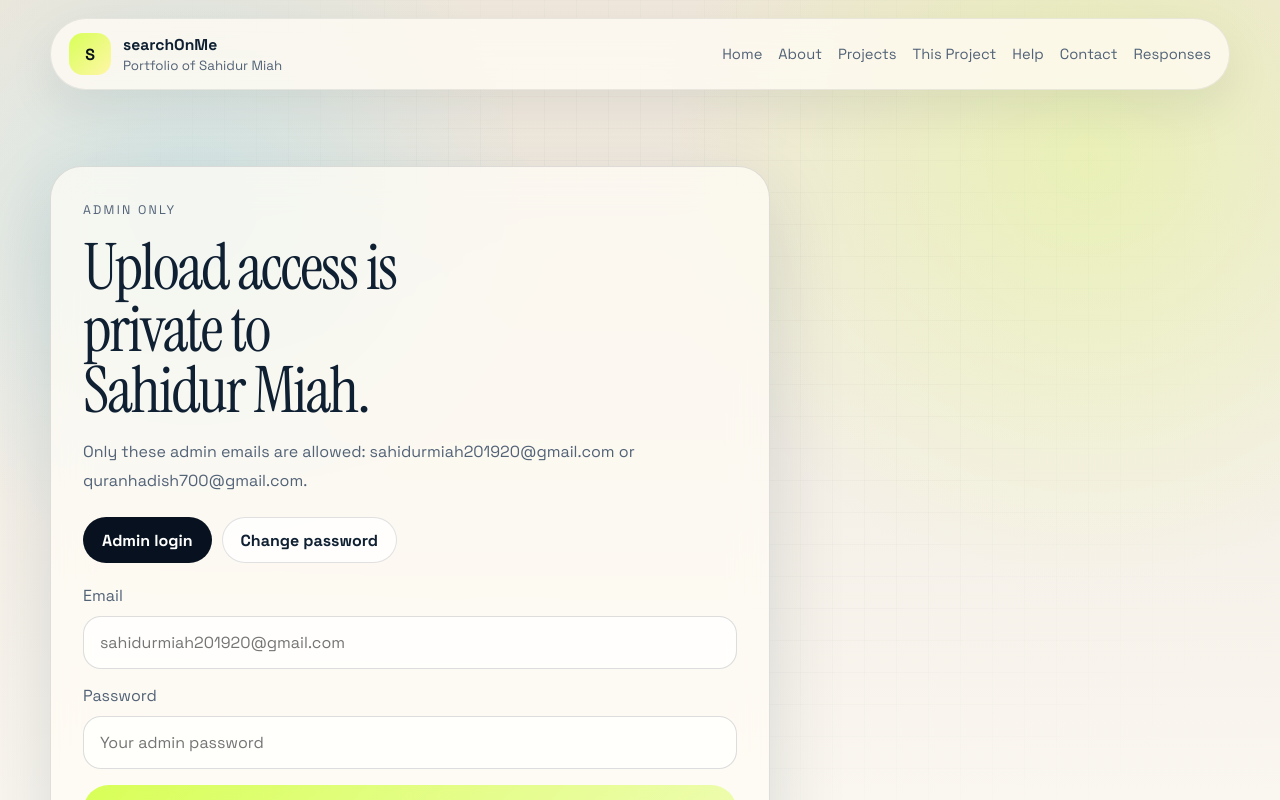
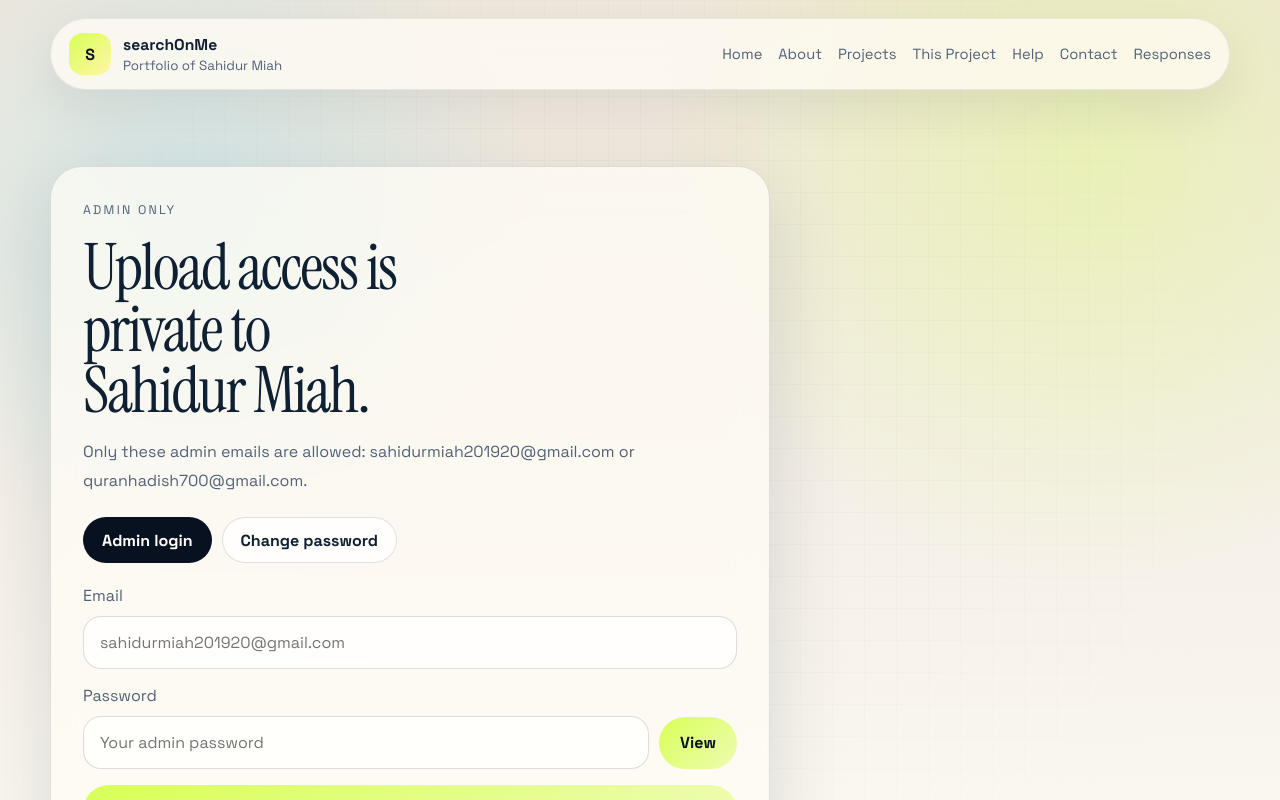
Before and after one commit to Code-Master20/searchOnMe, a React (Vite) app in the folder client/: page /admin/login in a window 1280 px wide. Shown: the top 800 px of the page. Built offline with nearby package versions, Linux system fonts and the light colour scheme; no server answers.

Commit message:
Add password visibility controls for admin auth

```diff
--- a/client/src/pages/AdminLoginPage.jsx
+++ b/client/src/pages/AdminLoginPage.jsx
@@ -20,6 +20,11 @@ function AdminLoginPage() {
   const [status, setStatus] = useState("");
   const [isSubmitting, setIsSubmitting] = useState(false);
   const [isCheckingSession, setIsCheckingSession] = useState(true);
+  const [showPasswords, setShowPasswords] = useState({
+    login: false,
+    newPassword: false,
+    confirmPassword: false
+  });
 
   useEffect(() => {
     let isMounted = true;
@@ -208,6 +213,13 @@ function AdminLoginPage() {
     }
   };
 
+  const togglePasswordVisibility = (field) => {
+    setShowPasswords((current) => ({
+      ...current,
+      [field]: !current[field]
+    }));
+  };
+
   return (
     <section className={styles.section}>
       <div className={styles.panel}>
@@ -253,8 +265,9 @@ function AdminLoginPage() {
             {loginStep === "credentials" ? (
               <label>
                 <span>Password</span>
+                <div className={styles.passwordField}>
                   <input
-                  type="password"
+                    type={showPasswords.login ? "text" : "password"}
                     name="password"
                     placeholder="Your admin password"
                     value={loginForm.password}
@@ -262,6 +275,15 @@ function AdminLoginPage() {
                     disabled={isCheckingSession}
                     required
                   />
+                  <button
+                    type="button"
+                    className={styles.visibilityButton}
+                    onClick={() => togglePasswordVisibility("login")}
+                    disabled={isCheckingSession}
+                  >
+                    {showPasswords.login ? "Hide" : "View"}
+                  </button>
+                </div>
               </label>
             ) : (
               <label>
@@ -345,8 +367,9 @@ function AdminLoginPage() {
             </label>
             <label>
               <span>New password</span>
+              <div className={styles.passwordField}>
                 <input
-                type="password"
+                  type={showPasswords.newPassword ? "text" : "password"}
                   name="newPassword"
                   placeholder="At least 8 characters"
                   value={passwordResetForm.newPassword}
@@ -354,11 +377,21 @@ function AdminLoginPage() {
                   disabled={isCheckingSession}
                   required
                 />
+                <button
+                  type="button"
+                  className={styles.visibilityButton}
+                  onClick={() => togglePasswordVisibility("newPassword")}
+                  disabled={isCheckingSession}
+                >
+                  {showPasswords.newPassword ? "Hide" : "View"}
+                </button>
+              </div>
             </label>
             <label>
               <span>Confirm new password</span>
+              <div className={styles.passwordField}>
                 <input
-                type="password"
+                  type={showPasswords.confirmPassword ? "text" : "password"}
                   name="confirmPassword"
                   placeholder="Repeat the new password"
                   value={passwordResetForm.confirmPassword}
@@ -366,6 +399,15 @@ function AdminLoginPage() {
                   disabled={isCheckingSession}
                   required
                 />
+                <button
+                  type="button"
+                  className={styles.visibilityButton}
+                  onClick={() => togglePasswordVisibility("confirmPassword")}
+                  disabled={isCheckingSession}
+                >
+                  {showPasswords.confirmPassword ? "Hide" : "View"}
+                </button>
+              </div>
             </label>
             <button type="submit" disabled={isSubmitting || isCheckingSession}>
               {isCheckingSession
--- a/client/src/pages/AdminLoginPage.module.css
+++ b/client/src/pages/AdminLoginPage.module.css
@@ -75,6 +75,13 @@
   color: var(--muted);
 }
 
+.passwordField {
+  display: grid;
+  grid-template-columns: minmax(0, 1fr) auto;
+  gap: 10px;
+  align-items: center;
+}
+
 .form input {
   width: 100%;
   padding: 15px 16px;
@@ -101,6 +108,17 @@
   color: var(--text);
 }
 
+.visibilityButton {
+  min-width: 78px;
+  min-height: 50px;
+  border: 1px solid rgba(8, 20, 33, 0.12);
+  border-radius: 18px;
+  background: rgba(255, 255, 255, 0.72);
+  color: var(--text);
+  font-weight: 700;
+  cursor: pointer;
+}
+
 .form button:disabled {
   opacity: 0.7;
   cursor: wait;
```
Lines whose indentation alone changed are shown as unchanged.
